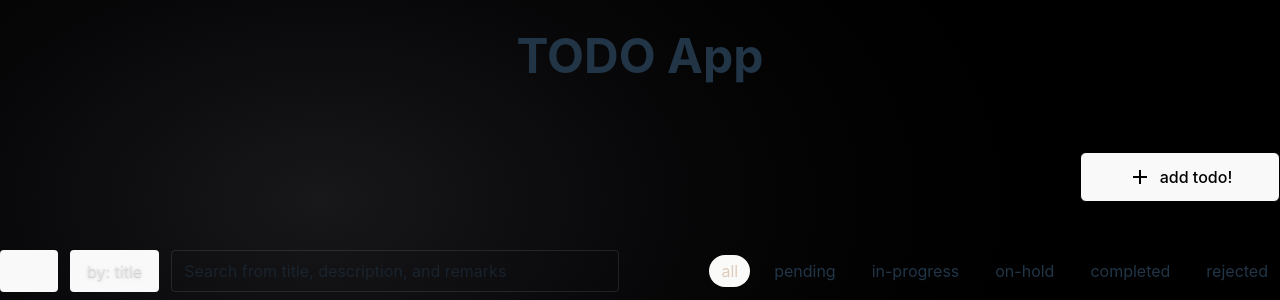
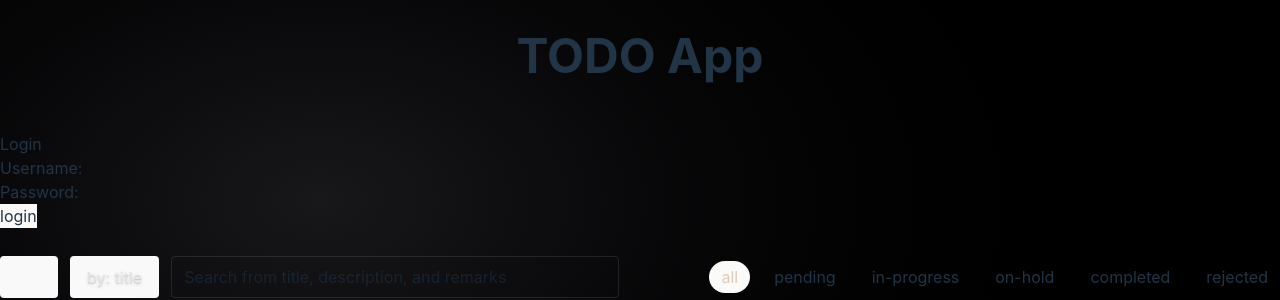
Before and after one commit to rana-desu/todo-react-app, a React (Vite) app in the folder frontend/: page / in a window 1280 px wide. Shown: the top 300 px of the page. Built offline with nearby package versions, Linux system fonts and the light colour scheme; no server answers.

Commit message:
feat(login): add logging in for frontend

```diff
--- a/frontend/src/App.jsx
+++ b/frontend/src/App.jsx
@@ -1,20 +1,34 @@
 import { useEffect } from 'react'
 import useTodoStore from './store/todoStore'
+import useUserStore from './store/userStore'
 
+import LoginForm from './components/LoginForm'
 import { AddTodo } from './components/modals'
 import { TodoTable } from './components/table_view'
 
 const App = () => {
+  const { user } = useUserStore()
+
   useEffect(() => {
     useTodoStore.getState().fetchTodosPage(1)
   }, [])
+
+  const loginForm = () => (
+    <LoginForm loginUser={useUserStore.getState().loginUser}/>
+  )
 
   return (
     <div className="page-wrapper overflow-x-auto bg-linear-to-r bg-radial-[at_25%_25%] from-zinc-900 to-black to-70% min-h-screen w-screen">
       <h1 className="w-screen text-center p-8 text-5xl font-bold">TODO App</h1>
 
       <section className="flex flex-col m-auto w-7xl mt-5">
-        <AddTodo />
+      {
+        user === null ? (
+          loginForm()
+        ) : (
+          <AddTodo />
+        )
+      }
       </section>
 
       <section className="flex flex-col m-auto w-7xl mt-5">
--- /dev/null
+++ b/frontend/src/components/LoginForm.jsx
@@ -0,0 +1,47 @@
+import { useState } from 'react'
+
+const LoginForm = ({ loginUser }) => {
+  const [username, setUsername] = useState('')
+  const [password, setPassword] = useState('')
+
+  const handleLogin = async event => {
+    event.preventDefault()
+
+    const credentials = {
+      username,
+      password,
+    }
+
+    await loginUser(credentials)
+    setUsername('')
+    setPassword('')
+  }
+
+  return (
+    <form onSubmit={handleLogin}>
+      <h2>Login</h2>
+      <div>
+        Username:
+        <input
+          type="text"
+          value={username}
+          onChange={({ target }) => setUsername(target.value)}
+          name="Username"
+        />
+      </div>
+      <div>
+        Password:
+        <input
+          type="password"
+          value={password}
+          onChange={({ target }) => setPassword(target.value)}
+          name="Password"
+        />
+      </div>
+
+      <button type="submit">login</button>
+    </form>
+  )
+}
+
+export default LoginForm
--- /dev/null
+++ b/frontend/src/services/login.js
@@ -0,0 +1,11 @@
+import axios from 'axios'
+const baseUrl = '/api/login'
+
+const login = async credentials => {
+  const response = await axios.post(baseUrl, credentials)
+  return response.data
+}
+
+export default {
+  login
+}
--- /dev/null
+++ b/frontend/src/store/userStore.js
@@ -0,0 +1,26 @@
+import { create } from 'zustand'
+import loginService from '../services/login'
+
+const useUserStore = create((set, get) => ({
+  user: null,
+
+  setUser: (newUser) => {
+    set({
+      user: newUser
+    })
+  },
+
+  loginUser: async (credentials) => {
+    try {
+      const user = await loginService.login(credentials)
+      console.log(user)
+      get().setUser(user)
+
+      console.log('user in state', get().user)
+    } catch (exception) {
+      console.log(exception)
+    }
+  },
+}))
+
+export default useUserStore
```
